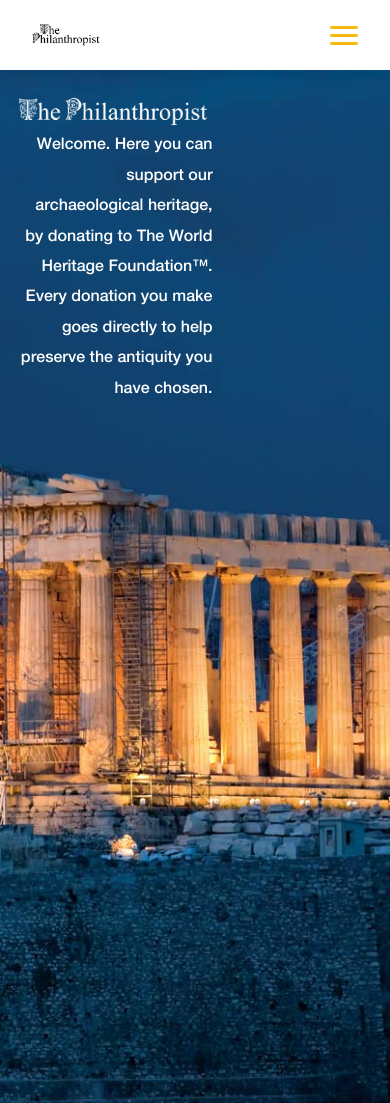
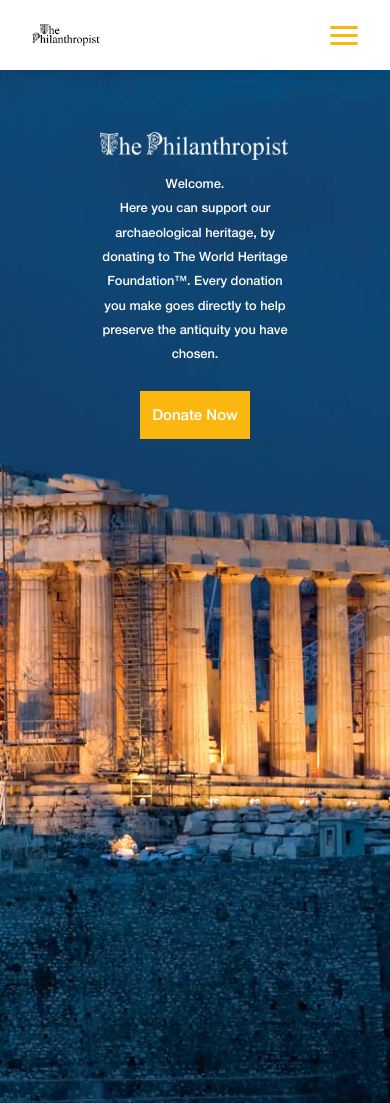
Before and after one commit to Code-Institute-Submissions/milestone-46, a Django app: page / in a window 390 px wide. Shown: the top 1103 px of the page. Run offline with Django 3.2, Linux system fonts and the light colour scheme; some libraries are stand-ins or nearby versions.

Commit message:
Complete main landing page template and styles

```diff
--- a/home/templates/home/index.html
+++ b/home/templates/home/index.html
@@ -6,18 +6,19 @@
 
 <!-- Main Landing Page Section -->
 <div id="landing-page-section" class="products-catagories-area clearfix">
-    <div class="amado-pro-catagory clearfix">
-        <div id="landing-page-container" class="container">
-            <div id="main-logo-row" class="row">
-                <div id="main-logo-col" class="col-7">
-                    <a href="{% url 'home' %}"><img src="{% static 'images/core_img/logo_main.png' %}"
-                            alt="Main Logo"></a>
+    <div class="container-fluid">
+        <div class="row">
+            <div id="main-logo-col" class="col-7">
+                <a href="{% url 'home' %}" class="mb-4"><img src="{% static 'images/core_img/logo_main.png' %}"
+                        alt="Main Logo"></a>
 
-                    <p>Welcome. Here you can support our archaeological heritage, by donating to The World Heritage
-                        Foundation&trade;. Every donation you make goes directly to help preserve the antiquity you have
-                        chosen.
-                    </p>
-                </div>
+                <p class="mt-2 mb-4">Welcome. <br> Here you can support our archaeological heritage, by donating to The
+                    World Heritage
+                    Foundation&trade;. Every donation you make goes directly to help preserve the antiquity you have
+                    chosen.
+                </p>
+
+                <a href="{% url 'latest_options' %}" class="btn amado-btn mb-15">Donate Now</a>
             </div>
         </div>
     </div>
--- a/static/css/style.css
+++ b/static/css/style.css
@@ -24,21 +24,11 @@
     background-image: url('/static/images/core_img/landing_page_bg.jpg');
 }
 
-#landing-page-container {
-    position: relative;
-}
-
-#main-logo-row {
-
-}
-
 #main-logo-col {
-    top: 2vh;
-    /* left: 13vh; */
-    text-align: right;
-}
-
-#main-logo {
+    top: 5vh;
+    text-align: center;
+    margin-left: auto;
+    margin-right: auto;
 }
 
 #main-logo-col p {
@@ -46,17 +36,37 @@
 
 }
 
+@media (min-width: 1500px) {
+    #main-logo-col {
+        top: 7vh;
+    }
+
+    #main-logo-col p {
+        padding-left: 4em;
+        padding-right: 4em;
+    }
+}
+
 @media (min-width: 992px) {
     #main-logo-col {
         top: 5vh;
-        /* left: 24vh; */
     }
 }
 
-@media (min-width: 1500px) {
-    #main-logo-col {
-        top: 20vh;
-        /* left: 40vh; */
+@media (max-width: 767px) {
+    #landing-page-section {
+        background-attachment: fixed;
+    }
+
+    #main-logo-col p {
+        font-size: 0.8em;
+    }
+
+    #main-logo-col .btn {
+        min-width: 110px;
+        height: 48px;
+        font-size: 15px;
+        line-height: 50px;
     }
 }
 
--- a/templates/base.html
+++ b/templates/base.html
@@ -95,7 +95,6 @@
             <nav class="amado-nav">
                 <ul>
 
-                    <!-- Does this work? -->
                     {% with url_name=request.resolver_match.url_name %}
                     <li class="{% if url_name == 'home' %} active {% endif %}"><a href="{% url 'home' %}">Home</a></li>
 
```
